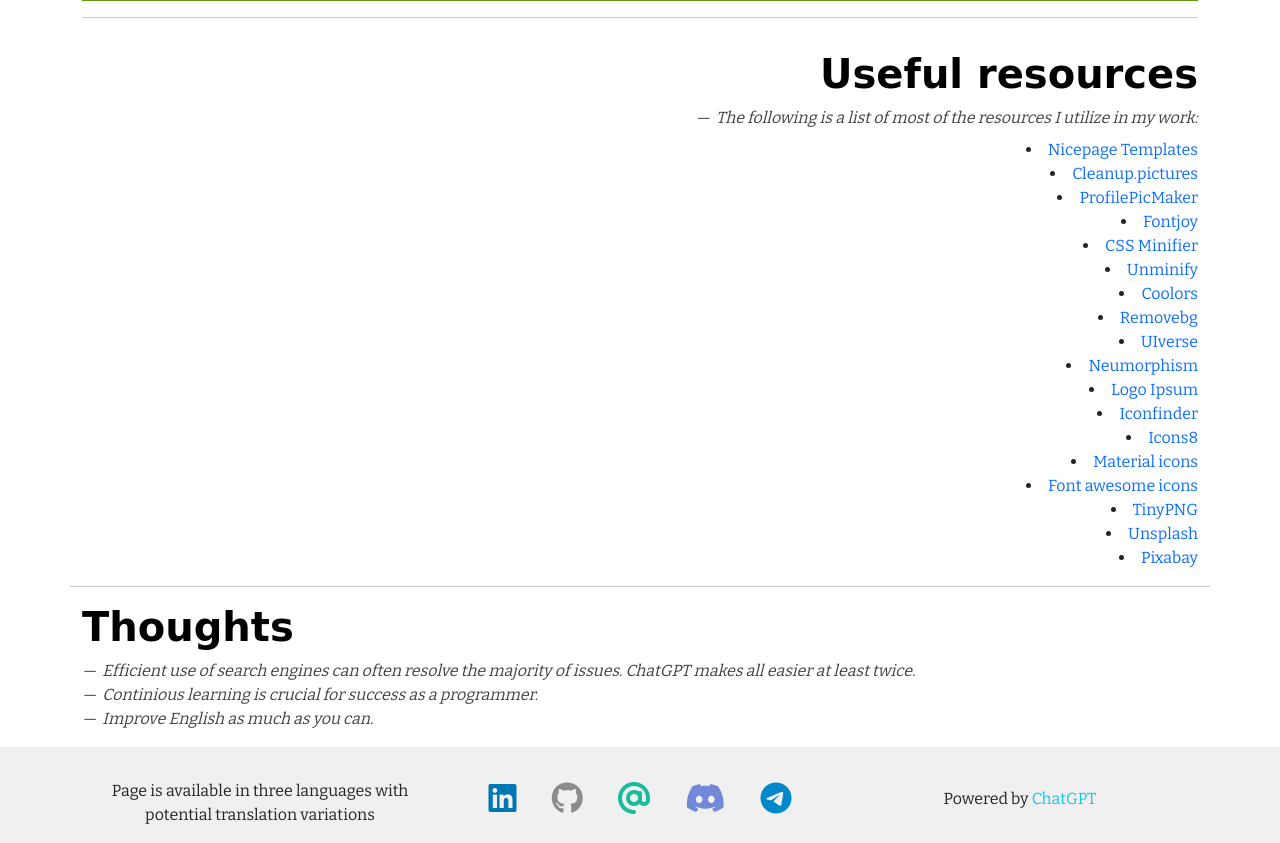
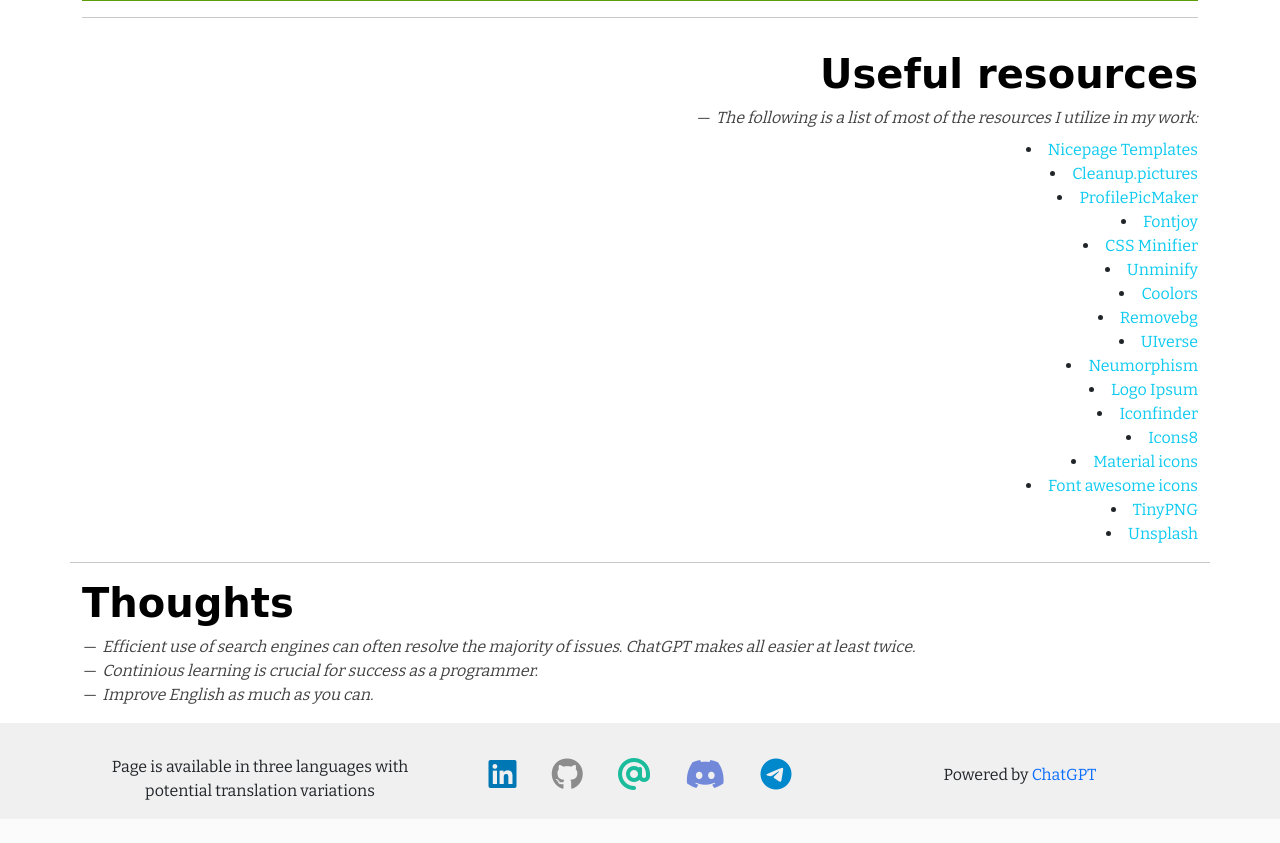
Before and after one commit to LaSTiqq/blog, a Django app: template myblog/templates/myblog/other.html in a window 1280 px wide. Shown: the part 653-1496 px from the top of the page. After the commit the page ends 1453 px from the top, so only its background shows below. Run offline with Django 3.2, Linux system fonts and the light colour scheme; the template is opened without the code that fills it: most values are stand-ins (such as "Sample title", 1, 10 or a date in 2020); some libraries are stand-ins or nearby versions; some web fonts are replaced.

Commit message:
Minor fixes

```diff
--- a/myblog/templates/myblog/other.html
+++ b/myblog/templates/myblog/other.html
@@ -96,8 +96,8 @@
 								<li><strong>Github</strong></li>
 								<li><strong>Bitbucket</strong></li>
 								<li><strong>{% trans 'Deploying SPA websites on' %} <a
-											href="https://eu.pythonanywhere.com/" target="_blank"
-											rel="noopener">PythonAnywhere</a></strong></li>
+											href="https://eu.pythonanywhere.com/" target="_blank" rel="noopener"
+											class="link-info">PythonAnywhere</a></strong></li>
 							</ul>
 						</div>
 					</div>
@@ -111,26 +111,33 @@
 				{% trans 'The following is a list of most of the resources I utilize in my work' %}:
 			</figcaption>
 			<ul class="text-end" style="list-style-position: inside">
-				<li><a href="https://nicepage.com/templates" rel="noopener" target="_blank">Nicepage Templates</a></li>
-				<li><a href="https://cleanup.pictures/" rel="noopener" target="_blank">Cleanup.pictures</a></li>
-				<li><a href="https://pfpmaker.com/" rel="noopener" target="_blank">ProfilePicMaker</a></li>
-				<li><a href="https://fontjoy.com/" rel="noopener" target="_blank">Fontjoy</a></li>
-				<li><a href="https://www.toptal.com/developers/cssminifier" rel="noopener" target="_blank">CSS
+				<li><a href="https://nicepage.com/templates" rel="noopener" target="_blank" class="link-info">Nicepage
+						Templates</a></li>
+				<li><a href="https://cleanup.pictures/" rel="noopener" target="_blank"
+						class="link-info">Cleanup.pictures</a></li>
+				<li><a href="https://pfpmaker.com/" rel="noopener" target="_blank" class="link-info">ProfilePicMaker</a>
+				</li>
+				<li><a href="https://fontjoy.com/" rel="noopener" target="_blank" class="link-info">Fontjoy</a></li>
+				<li><a href="https://www.toptal.com/developers/cssminifier" rel="noopener" target="_blank"
+						class="link-info">CSS
 						Minifier</a></li>
-				<li><a href="https://unminify.com/" rel="noopener" target="_blank">Unminify</a></li>
-				<li><a href="https://coolors.co/" rel="noopener" target="_blank">Coolors</a></li>
-				<li><a href="https://www.remove.bg/" rel="noopener" target="_blank">Removebg</a></li>
-				<li><a href="https://uiverse.io/" rel="noopener" target="_blank">UIverse</a></li>
-				<li><a href="https://neumorphism.io/" rel="noopener" target="_blank">Neumorphism</a></li>
-				<li><a href="https://logoipsum.com/" rel="noopener" target="_blank">Logo Ipsum</a></li>
-				<li><a href="https://iconfinder.com/" rel="noopener" target="_blank">Iconfinder</a></li>
-				<li><a href="https://icons8.com/" rel="noopener" target="_blank">Icons8</a></li>
-				<li><a href="https://fonts.google.com/icons?selected=Material+Icons" rel="noopener"
-						target="_blank">Material icons</a></li>
-				<li><a href="https://fontawesome.com/" rel="noopener" target="_blank">Font awesome icons</a></li>
-				<li><a href="https://tinypng.com/" rel="noopener" target="_blank">TinyPNG</a></li>
-				<li><a href="https://unsplash.com/" rel="noopener" target="_blank">Unsplash</a></li>
-				<li><a href="https://pixabay.com/" rel="noopener" target="_blank">Pixabay</a></li>
+				<li><a href="https://unminify.com/" rel="noopener" target="_blank" class="link-info">Unminify</a></li>
+				<li><a href="https://coolors.co/" rel="noopener" target="_blank" class="link-info">Coolors</a></li>
+				<li><a href="https://www.remove.bg/" rel="noopener" target="_blank" class="link-info">Removebg</a></li>
+				<li><a href="https://uiverse.io/" rel="noopener" target="_blank" class="link-info">UIverse</a></li>
+				<li><a href="https://neumorphism.io/" rel="noopener" target="_blank" class="link-info">Neumorphism</a>
+				</li>
+				<li><a href="https://logoipsum.com/" rel="noopener" target="_blank" class="link-info">Logo Ipsum</a>
+				</li>
+				<li><a href="https://iconfinder.com/" rel="noopener" target="_blank" class="link-info">Iconfinder</a>
+				</li>
+				<li><a href="https://icons8.com/" rel="noopener" target="_blank" class="link-info">Icons8</a></li>
+				<li><a href="https://fonts.google.com/icons?selected=Material+Icons" rel="noopener" target="_blank"
+						class="link-info">Material icons</a></li>
+				<li><a href="https://fontawesome.com/" rel="noopener" target="_blank" class="link-info">Font awesome
+						icons</a></li>
+				<li><a href="https://tinypng.com/" rel="noopener" target="_blank" class="link-info">TinyPNG</a></li>
+				<li><a href="https://unsplash.com/" rel="noopener" target="_blank" class="link-info">Unsplash</a></li>
 			</ul>
 		</div>
 		<hr>
--- a/templates/base.html
+++ b/templates/base.html
@@ -1,12 +1,11 @@
 {% load static %}
 {% load i18n %}
 <!DOCTYPE html>
-<html lang="en">
+<html lang="{% trans 'en' %}">
 
 <head>
 	<meta charset="UTF-8">
 	<title>{% block title %}{% endblock %}</title>
-	<meta name="description" content="Lauris personal website">
 	<meta name="viewport" content="width=device-width, initial-scale=1.0">
 	<link rel="preconnect" href="https://ka-f.fontawesome.com">
 	<link rel="preconnect" href="https://fonts.googleapis.com">
--- a/templates/inc/_foo.html
+++ b/templates/inc/_foo.html
@@ -27,8 +27,8 @@
 			</a>
 		</div>
 		<div class="col-12 col-xl-4 text-center mt-4">
-			<p class="text-center">Powered by <a href="https://chat.openai.com/" target="_blank" rel="noopener"
-					class="link-info">ChatGPT</a></p>
+			<p class="text-center">Powered by <a href="https://chat.openai.com/" target="_blank"
+					rel="noopener">ChatGPT</a></p>
 		</div>
 	</div>
 </div>
```
Also changed, not shown: myblog/templates/myblog/index.html (+26 -18 lines), locale/lv/LC_MESSAGES/django.po, locale/ru/LC_MESSAGES/django.po, 2 other files.
